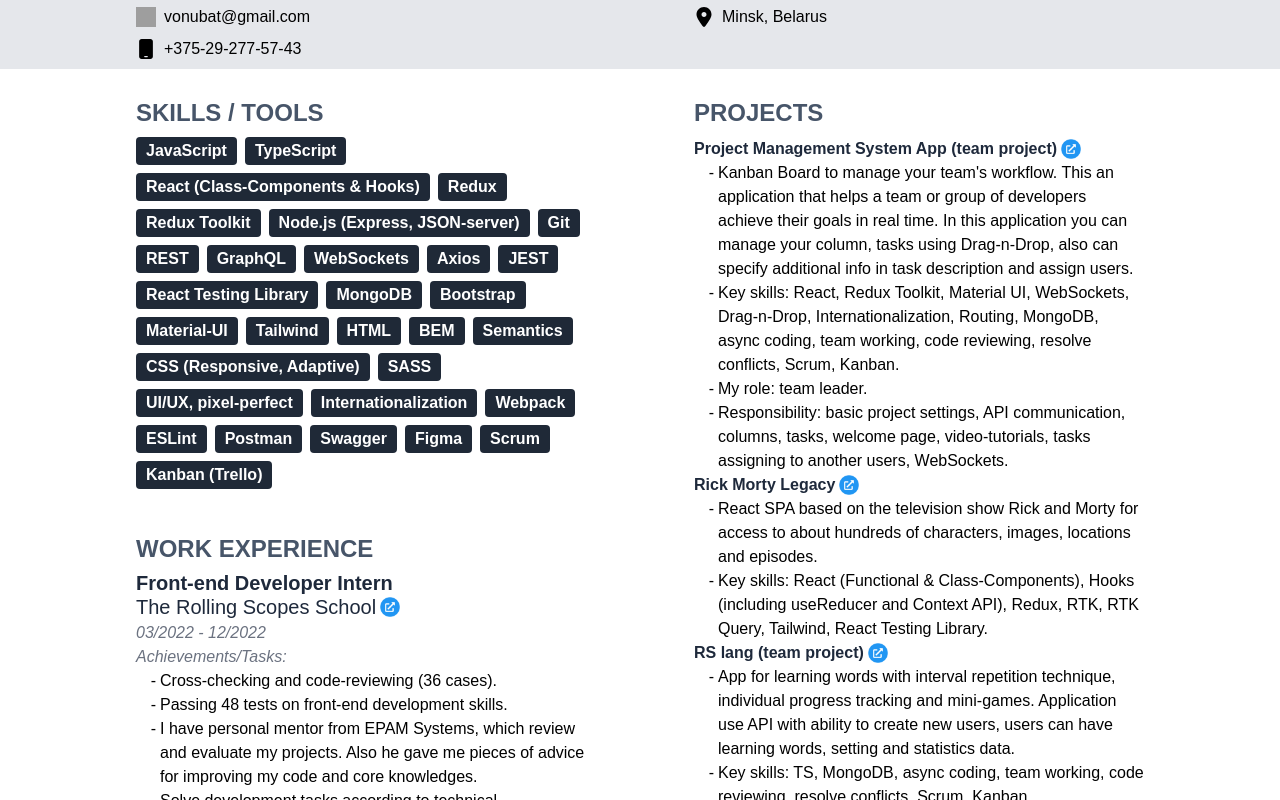
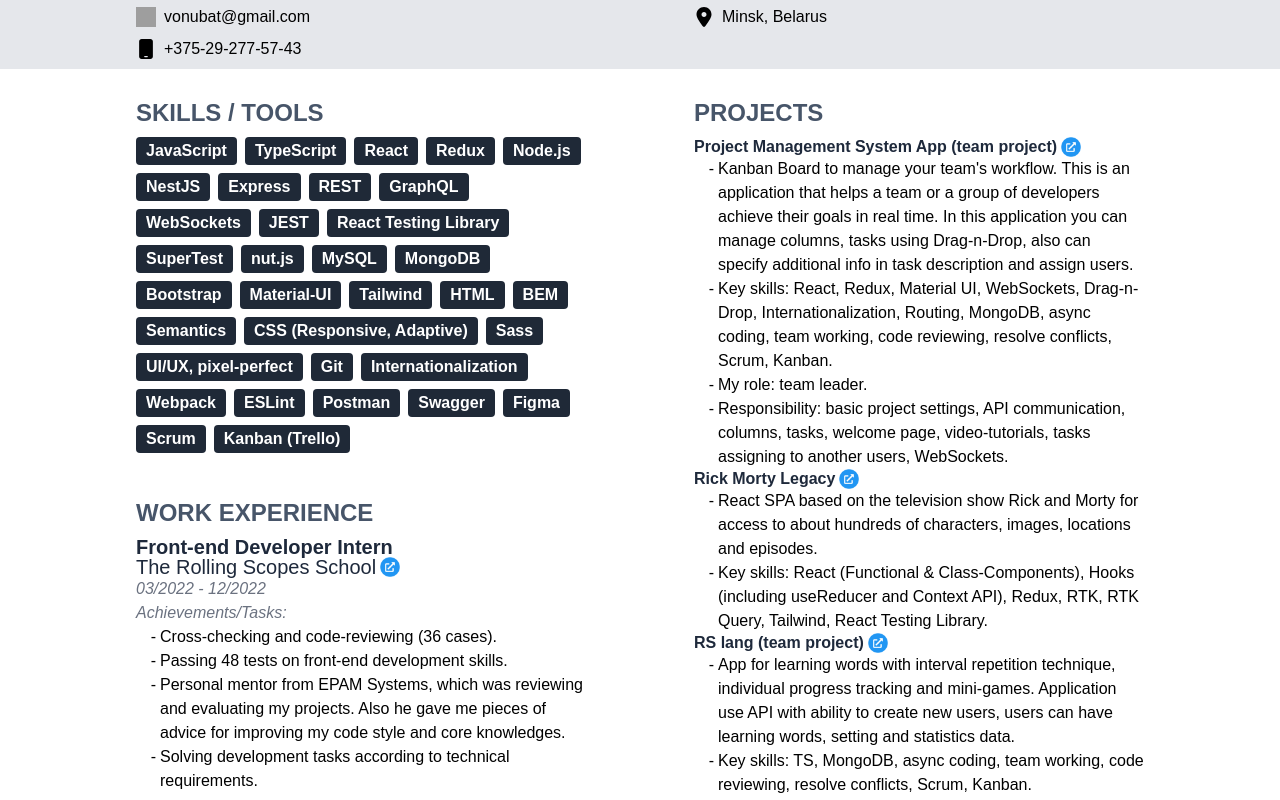
Before and after one commit to Vonubat/resume, a React (Create React App) app: page / in a window 1280 px wide. Shown: the part 260-1060 px from the top of the page. Built offline with nearby package versions, Linux system fonts and the light colour scheme; grey boxes are pictures that could not be loaded; what tw-elements would draw is missing.

Commit message:
fix: various small improvements

```diff
--- a/src/components/Typography/H3.tsx
+++ b/src/components/Typography/H3.tsx
@@ -6,7 +6,7 @@ type MyProps = {
 
 export const H3 = ({ children }: MyProps): JSX.Element => {
   return (
-    <h3 className="font-semibold leading-none text-xl text-slate-800">
+    <h3 className="font-semibold text-xl text-slate-800 leading-none">
       {children}
     </h3>
   );
--- a/src/components/Typography/H4.tsx
+++ b/src/components/Typography/H4.tsx
@@ -10,7 +10,7 @@ type MyProps = {
 export const H4 = ({ children, href, project }: MyProps): JSX.Element => {
   const className = `${
     project ? 'font-semibold' : 'text-xl'
-  } text-slate-800 flex items-center gap-1`;
+  } text-slate-800 flex items-center gap-1 leading-none`;
 
   return (
     <h4 className={className}>
--- a/src/constants/index.ts
+++ b/src/constants/index.ts
@@ -1,17 +1,19 @@
 export const SKILLS_AND_TOOLS: string[] = [
   'JavaScript',
   'TypeScript',
-  'React (Class-Components & Hooks)',
+  'React',
   'Redux',
-  'Redux Toolkit',
-  'Node.js (Express, JSON-server)',
-  'Git',
+  'Node.js',
+  'NestJS',
+  'Express',
   'REST',
   'GraphQL',
   'WebSockets',
-  'Axios',
   'JEST',
   'React Testing Library',
+  'SuperTest',
+  'nut.js',
+  'MySQL',
   'MongoDB',
   'Bootstrap',
   'Material-UI',
@@ -20,8 +22,9 @@ export const SKILLS_AND_TOOLS: string[] = [
   'BEM',
   'Semantics',
   'CSS (Responsive, Adaptive)',
-  'SASS',
+  'Sass',
   'UI/UX, pixel-perfect',
+  'Git',
   'Internationalization',
   'Webpack',
   'ESLint',
@@ -62,8 +65,8 @@ export const RS_SCHOOL = {
   achievementsTasks: [
     'Cross-checking and code-reviewing (36 cases).',
     'Passing 48 tests on front-end development skills.',
-    'I have personal mentor from EPAM Systems, which review and evaluate my projects. Also he gave me pieces of advice for improving my code and core knowledges.',
-    'Solve development tasks according to technical requirements.',
+    'Personal mentor from EPAM Systems, which was reviewing and evaluating my projects. Also he gave me pieces of advice for improving my code style and core knowledges.',
+    'Solving development tasks according to technical requirements.',
   ],
 };
 
@@ -103,8 +106,8 @@ export const PROJECTS = {
     name: 'Project Management System App (team project)',
     link: 'https://project-management-system-app.netlify.app/',
     features: [
-      `Kanban Board to manage your team's workflow. This an application that helps a team or group of developers achieve their goals in real time. In this application you can manage your column, tasks using Drag-n-Drop, also can specify additional info in task description and assign users.`,
-      'Key skills: React, Redux Toolkit, Material UI, WebSockets, Drag-n-Drop, Internationalization, Routing, MongoDB, async coding, team working, code reviewing, resolve conflicts, Scrum, Kanban.',
+      `Kanban Board to manage your team's workflow. This is an application that helps a team or a group of developers achieve their goals in real time. In this application you can manage columns, tasks using Drag-n-Drop, also can specify additional info in task description and assign users.`,
+      'Key skills: React, Redux, Material UI, WebSockets, Drag-n-Drop, Internationalization, Routing, MongoDB, async coding, team working, code reviewing, resolve conflicts, Scrum, Kanban.',
       'My role: team leader.',
       'Responsibility: basic project settings, API communication, columns, tasks, welcome page, video-tutorials, tasks assigning to another users, WebSockets.',
     ],
@@ -132,14 +135,14 @@ export const PROJECTS = {
     link: 'https://vonubat.github.io/async-race/',
     features: [
       `Race Game SPA. Allows you to manage the collection of the cars, operate it's engines, and show races statistics. Communication with a server.`,
-      'Key skills: communication with a server (fetch, REST API), async coding / Promises, JS Animations, DOM Api, TS.',
+      'Key skills: communication with a server (fetch, REST API), async coding / Promises, JS Animations, DOM API, TS.',
     ],
   },
   shelter: {
     name: 'Shelter',
     link: 'https://vonubat.github.io/shelter/pages/main/index.html',
     features: [
-      'Responsive layout (SASS) and styling based on Figma model for fixed screen resolutions: 1280px, 768px, 320px.',
+      'Responsive layout and styling based on Figma model for fixed screen resolutions: 1280px, 768px, 320px.',
       'Key skills: pure JS (slider, pagination, modal window, burger-menu), HTML, Sass.',
     ],
   },
```
